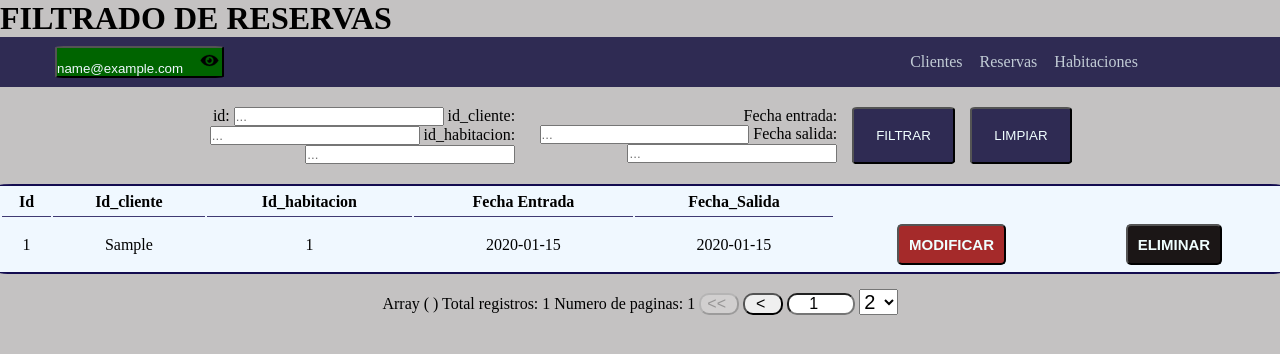
After one commit to Jocargi/trabajoPhp, a PHP site: page /vistaAdministradorReserva.php in a window 1280 px wide. The commit adds this page. Shown: the top 354 px of the page. Run offline with PHP 8.4, Linux system fonts and the light colour scheme; the visitor is signed in with stand-in values (Sample User, id 1); tables that the repository leaves empty hold one stand-in row (values such as "Sample post").

Commit message:
Creada rama a partir de main para la vista y filtrado de reservas. Todo funcionando.

```diff
--- a/dbTarifaDreams.sql
+++ b/dbTarifaDreams.sql
@@ -10,8 +10,7 @@ apellido_2 VARCHAR(30) NULL,
 correo VARCHAR(50) NOT NULL UNIQUE,
 direccion VARCHAR(60) NULL,
 localidad VARCHAR(25) NULL,
-telefono CHAR(13) NULL,
-codigo_acceso CHAR(7) NOT NULL
+telefono CHAR(13) NULL
 ) ENGINE=INNODB;
 
 CREATE TABLE IF NOT EXISTS habitacion(
--- a/main/auth_inc.php
+++ b/main/auth_inc.php
@@ -4,5 +4,4 @@ if (empty($_SESSION["correo"])){
     header("Location: index.php");
     exit();
 }
-
 ?>
--- /dev/null
+++ b/main/logicaAdministradorReserva.php
@@ -0,0 +1,100 @@
+<?php
+
+$campos = [
+    'Id',
+    'Id_cliente',
+    'Id_habitacion',
+    'Fecha Entrada',
+    'Fecha_Salida',
+];
+
+    require_once "dbaccess.php";
+
+    $pagina = (isset($_POST['pagina'])) ? (int) $_POST['pagina'] : 1;
+
+    $registrosPagina = isset($_POST['registros_pagina']) ? (int) $_POST['registros_pagina'] : 2;
+
+    $selected1 = (int)$registrosPagina  == 2 ? "selected" : "none";
+    $selected2 = (int)$registrosPagina  == 4 ? "selected" : "none";
+    $selected3 = (int)$registrosPagina  == 6 ? "selected" : "none";
+
+    if(isset($_POST['siguiente'])){
+            $pagina = (int) $_POST['pagina']+ 1;
+    }
+
+    if(isset($_POST['anterior'])){
+        if($pagina != 1) $pagina = (int) $_POST['pagina']-1;
+    }
+
+    if (isset($_POST['primera_pagina'])) $pagina =1;
+    $btn_primera_pagina = ($pagina == 1) ? "disabled":"";
+
+    $arrayValues_reserva = [];
+
+    $id = !empty($_POST['id']) ?? $_POST['id'];
+    $id_cliente = !empty($_POST['id_cliente']) ?? $_POST['id_cliente'];
+    $id_habitacion = !empty($_POST['id_habitacion']) ?? $_POST['id_habitacion'];
+    $fecha_entrada = !empty($_POST['fecha_entrada']) ?? $_POST['fecha_entrada'];
+    $fecha_salida = !empty($_POST['fecha_salida']) ?? $_POST['fecha_salida'];
+
+    $sql_filtrado = "SELECT * FROM RESERVA WHERE TRUE";
+
+    if(!empty($id)){
+        $sql_filtrado .= " AND id like :id";
+        $arrayValues_reserva[':id'] = "%".$_POST['id']."%";
+    }
+
+    if(!empty($id_cliente)){
+        $sql_filtrado .= " AND id_cliente LIKE :id_cliente";
+        $arrayValues_reserva[':id_cliente'] = "%".$_POST['id_cliente']."%";
+    }
+
+    if(!empty($id_habitacion)){
+        $sql_filtrado .= " AND id_habitacion LIKE :id_habitacion";
+        $arrayValues_reserva[':id_habitacion'] = "%".$_POST['id_habitacion']."%";
+    }
+
+    if(!empty($fecha_entrada)){
+        $sql_filtrado .= " AND fecha_entrada LIKE :fecha_entrada";
+        $arrayValues_reserva[':fecha_entrada'] = "%".$_POST['fecha_entrada']."%";
+    }
+
+    if(!empty($fecha_salida)){
+        $sql_filtrado .= " AND fecha_salida LIKE :fecha_salida";
+        $arrayValues_reserva[':fecha_salida'] = "%".$_POST['fecha_salida']."%";
+    }
+
+    $limit = isset($_POST['registros-pagina']) ? (int) $_POST['registros-pagina']:2;
+
+    $empieza_desde = ($pagina-1)*$registrosPagina;
+
+    $sql_filtrado .= " LIMIT $empieza_desde,$registrosPagina";
+
+    $stmt = $pdo->prepare($sql_filtrado);
+    $resultado = $stmt -> execute($arrayValues_reserva);
+
+    $stmt->setFetchMode(PDO::FETCH_ASSOC);
+
+        echo "<thead>";
+        echo "<tr>";
+        foreach ($campos as $campo) {
+            echo "<th>" . $campo. "</th>";
+        }
+        echo "</tr>";
+        echo "</thead>";
+
+    while($resultado = $stmt -> fetch()){
+
+        $correoEliminacion = $resultado['id'];
+
+        echo "<tr>";
+        echo "<td>".$resultado["id"]."</td>";
+        echo "<td>".$resultado["id_cliente"]."</td>";
+        echo "<td>".$resultado["id_habitacion"]."</td>";
+        echo "<td>".$resultado["fecha_entrada"]."</td>";
+        echo "<td>".$resultado["fecha_salida"]."</td>";
+        echo "<td>"."<input type='submit' name='modificar' id='btn_modificar' value='MODIFICAR'>" . "</td>";
+        echo "<td>"."<input type='button' name='$correoEliminacion' id='btn_eliminar' value='ELIMINAR' onclick= eliminarCliente('$correoEliminacion') >". "</td>";
+        echo "</tr>";
+    }
+?>
--- a/main/loginLogica.php
+++ b/main/loginLogica.php
@@ -8,7 +8,7 @@ $enviar_pressed = isset($_POST["enviar"]);
 
 if($enviar_pressed){
 
-$sql = "SELECT correo, contrasena, rol FROM usuario WHERE correo LIKE :email AND contrasena LIKE :password";
+$sql = "SELECT correo, contrasena, rol, id_cliente FROM usuario WHERE correo LIKE :email AND contrasena LIKE :password";
 
 $array_values=[];
 $resultado=[];
@@ -27,11 +27,11 @@ if(!empty($resultado)){
     header("Location: login.php");
 }
 
-$_SESSION['correo'] = $email;
-
 if(($resultado['rol'])){
+    $_SESSION['correo'] = $resultado['correo'];
     header("Location: vistaMenuAdministrador.php");
 } else{
+    $_SESSION['id'] = $resultado['id_cliente'];
     header("Location: viewMenuCliente.php");
 }
 
--- /dev/null
+++ b/main/registros_totales_reservas.php
@@ -0,0 +1,29 @@
+<?php
+
+    print_r($arrayValues_reserva);
+
+    $sql_count = "SELECT COUNT(id) as total_registros FROM RESERVA WHERE TRUE";
+
+   if(!empty($id)) $sql_count.= " AND id like :id";
+
+   if(!empty($id_cliente)) $sql_count.= " AND id_cliente LIKE :id_cliente";
+
+   if(!empty($id_habitacion)) $sql_count.= " AND id_habitacion LIKE :id_habitacion";
+
+   if(!empty($fecha_entrada)) $sql_count.= " AND fecha_entrada LIKE :fecha_entrada";
+
+   if(!empty($fecha_salida)) $sql_count.= " AND fecha_salida LIKE :fecha_salida";
+
+   $stmt = $pdo->prepare($sql_count);
+   $stmt -> execute($arrayValues_reserva);
+
+   $total_registros = $stmt->fetch(PDO::FETCH_ASSOC);
+   $numero_paginas = ceil($total_registros['total_registros'] / $registrosPagina);
+
+   $btn_ultima_pagina = $pagina < $numero_paginas ? "none" : "hidden";
+   $btn_pagina_siguiente = $pagina < $numero_paginas ? "none" : "hidden";
+
+   echo "Total registros: " . $total_registros['total_registros']." ";
+   echo "Numero de paginas: " .$numero_paginas;
+
+?>
--- /dev/null
+++ b/main/vistaAdministradorReserva.php
@@ -0,0 +1,81 @@
+<?php require_once "auth_inc.php"; ?>
+
+<!DOCTYPE html>
+<html lang="es">
+<head>
+    <meta charset="UTF-8">
+    <meta http-equiv="X-UA-Compatible" content="IE=edge">
+    <meta name="viewport" content="width=device-width, initial-scale=1.0">
+    <title>Menu Administrador Cliente</title>
+    <link rel="stylesheet" href="menuAdministrador.css" type="text/css">
+    <script src="prueba.js" type="text/javascript"></script>
+</head>
+<body>
+
+    <h1>FILTRADO DE RESERVAS</h1>
+
+    <header>
+        <div class="name-banner">
+            <button name="logout" onclick="location.href='cerrar_sesion.php'"><?php
+            echo $_SESSION['correo'] ?> <img src='images/eye-svgrepo-com (1).svg' alt=''>
+            </button>
+        </div>
+        <nav>
+            <ul>
+                <a href=""><li>Clientes</li></a>
+                <a href=""><li>Reservas</li></a>
+                <a href=""><li>Habitaciones</li></a>
+            </ul>
+        </nav>
+    </header>
+
+<main>
+
+    <div class="form-container">
+        <form action="vistaAdministradorReserva.php" method="Post">
+
+            <div class="gr1">
+                <label for="id">id: </label>
+                <input type="text" name="id" placeholder="..." value="<?php if (isset($_POST['id'])) echo $_POST['id']; ?>">
+                <label for="id_cliente">id_cliente:</label>
+                <input type="text" name="id_cliente" placeholder="..." value="<?php if (isset($_POST['id_cliente'])) echo $_POST['id_cliente']; ?>">
+                <label for="id_habitacion">id_habitacion: </label>
+                <input type="text" name="id_habitacion" placeholder="..." value="<?php if (isset($_POST['id_habitacion'])) echo $_POST['id_habitacion']; ?>">
+            </div>
+
+            <div class="gr2">
+                <label for="fecha_entrada">Fecha entrada:</label>
+                <input type="text" name="fecha_entrada" placeholder="..." value="<?php if (isset($_POST['fecha_entrada'])) echo $_POST['fecha_entrada']; ?>">
+                <label for="fecha_salida">Fecha salida:</label>
+                <input type="text" name="fecha_salida" placeholder="..." value="<?php if (isset($_POST['fecha_salida'])) echo $_POST['fecha_salida']; ?>">
+            </div>
+
+            <input type="submit" name="filtrar" value="FILTRAR">
+            <input type="reset" name="limpiar" value="LIMPIAR">
+
+    </div>
+    <div class="tabla-container">
+            <table class="table">
+                <?php include "logicaAdministradorReserva.php"?>
+            </table>
+    </div>
+
+    <div class="paginador">
+        <?php include "registros_totales_reservas.php"; ?>
+        <input type="submit" name="primera_pagina" value="&lt;&lt;" <?php echo $btn_primera_pagina; ?> >
+        <input type="submit" name="anterior" value="&lt;">
+        <input type="number" name="pagina" value="<?php echo $pagina; ?>">
+        <input type="submit" name="siguiente" value="&gt;" <?php echo $btn_ultima_pagina; ?>>
+        <input type="submit" name="ultima_pagina" value="&gt;&gt;" <?php echo $btn_ultima_pagina; ?>>
+        <select name="registros_pagina">
+            <option value="2" <?php echo $selected1; ?>>2</option>
+            <option value="4" <?php echo $selected2; ?>>4</option>
+            <option value="6" <?php echo $selected3; ?>>6</option>
+        </select>
+
+    </div>
+</form>
+
+</main>
+</body>
+</html>
```
